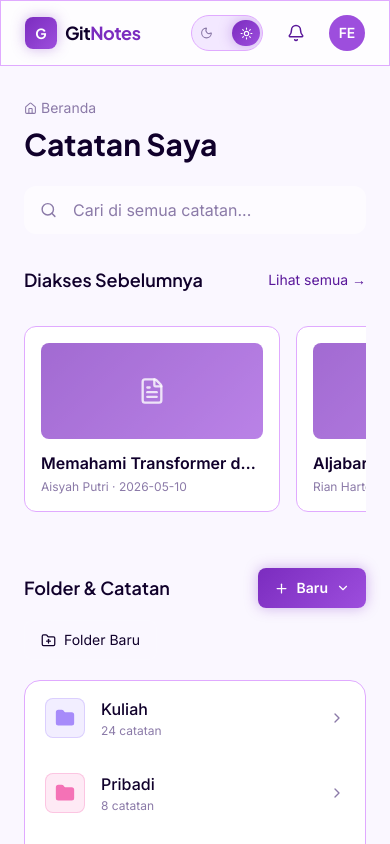
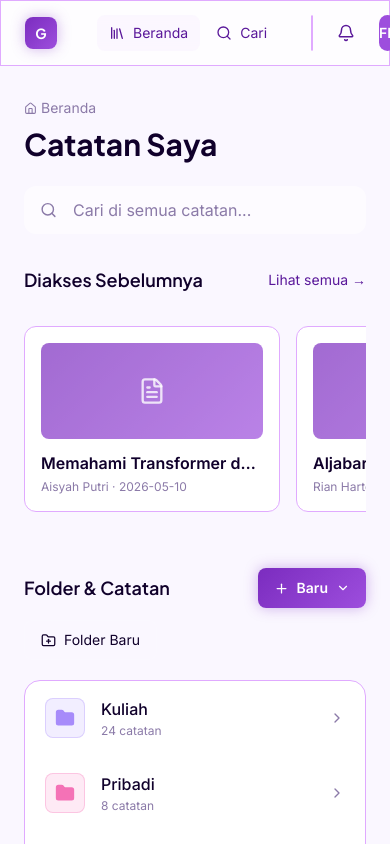
Before and after one commit to Arlow5761/gitnotes-frontend, a React (Vite) app: page / in a window 390 px wide. Shown: the top 844 px of the page. Built offline with nearby package versions, Linux system fonts and the light colour scheme.

Commit message:
fix: missing search

```diff
--- a/src/components/layout/Header.tsx
+++ b/src/components/layout/Header.tsx
@@ -29,7 +29,7 @@ export function Header({ back, backTo, title, right, minimal }: HeaderProps) {
             <div className="w-8 h-8 rounded-lg gradient-primary grid place-items-center font-display font-bold text-white text-sm glow-purple-sm">
               G
             </div>
-            <span className="font-display font-bold text-lg text-text-primary tracking-tight">
+            <span className="hidden md:block font-display font-bold text-lg text-text-primary tracking-tight">
               Git<span className="text-mauve-magic">Notes</span>
             </span>
           </Link>
@@ -42,7 +42,7 @@ export function Header({ back, backTo, title, right, minimal }: HeaderProps) {
         )}
 
         {!title && !minimal && (
-          <nav className="hidden md:flex items-center gap-1 ml-6">
+          <nav className="flex items-center gap-1 ml-6">
             <NavItem to="/" icon={<Library size={16} />}>Beranda</NavItem>
             <NavItem to="/search" icon={<Search size={16} />}>Cari</NavItem>
           </nav>
```
Also changed, not shown: 4 other files (tests, documents, lock files or other folders).
